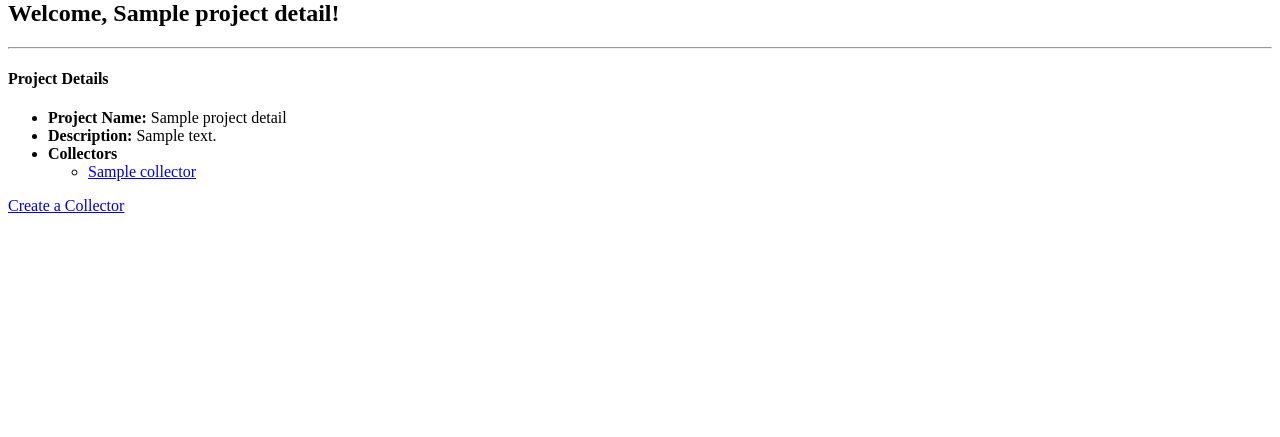
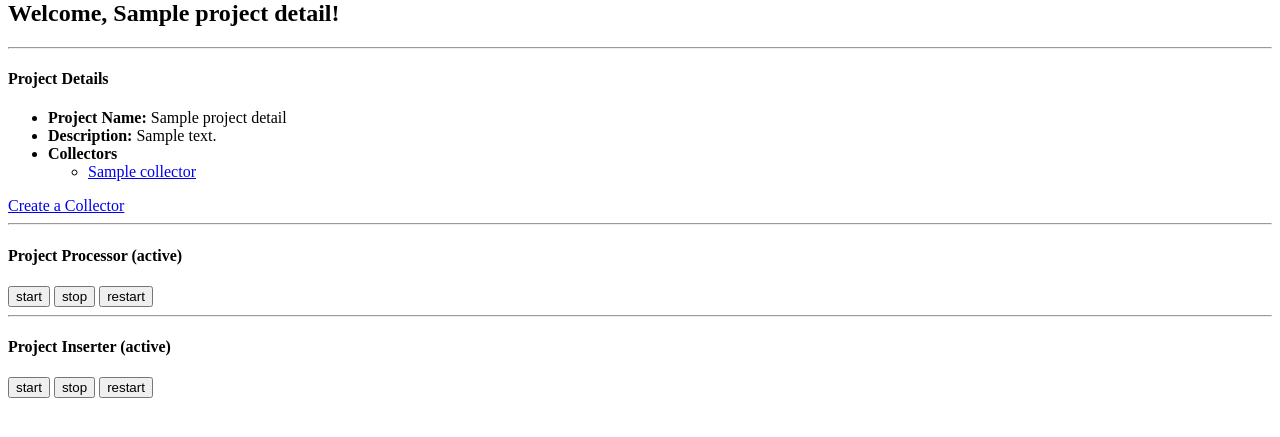
Before and after one commit to bitslabsyr/stack, a Flask app: template app/templates/home.html in a window 1280 px wide. Shown: the part 20-457 px from the top of the page. Run offline with Flask 2, Linux system fonts and the light colour scheme; the template is opened without the code that fills it: values that come from a table or form of the project are taken from there, most other values are stand-ins (such as "Sample title", 1, 10 or a date in 2020); parts of the project's set-up code (start-up, migrations or seed data) failed here and were passed over.

Commit message:
Processor and inserters working with Celery now too

```diff
--- a/app/forms.py
+++ b/app/forms.py
@@ -49,7 +49,7 @@ class NewCollectorForm(Form):
     # Terms
     terms = TextAreaField('Terms List', [Optional()])
 
-class CollectorControlForm(Form):
+class ProcessControlForm(Form):
     """
     A base class for collector start/stop/restart buttons
     """
--- a/app/templates/collector.html
+++ b/app/templates/collector.html
@@ -2,7 +2,7 @@
 {% block content %}
   <h2>{{ collector['collector_name'] }} ({{ active_status }})</h2>
   <br />
-  <form method="POST" action="/{{g.project['project_name']}}/{{collector['_id']}}" class="form">
+  <form method="POST" action="/collector_control/{{collector['_id']}}" class="form">
     {{ form.csrf_token }}
     <input type="submit" name="control" value="start">
     <input type="submit" name="control" value="stop">
--- a/app/templates/home.html
+++ b/app/templates/home.html
@@ -19,4 +19,22 @@
     {% endif %}
   </ul>
   <a href="{{url_for('new_collector')}}">Create a Collector</a>
+
+  <hr />
+  <h4>Project Processor ({{ processor_active_status }})</h4>
+  <form method="POST" action="/processor_control" class="form">
+    {{ processor_form.csrf_token }}
+    <input type="submit" name="control" value="start">
+    <input type="submit" name="control" value="stop">
+    <input type="submit" name="control" value="restart">
+  </form>
+
+  <hr />
+  <h4>Project Inserter ({{ inserter_active_status }})</h4>
+  <form method="POST" action="/inserter_control" class="form">
+    {{ inserter_form.csrf_token }}
+    <input type="submit" name="control" value="start">
+    <input type="submit" name="control" value="stop">
+    <input type="submit" name="control" value="restart">
+  </form>
 {% endblock %}
--- a/app/views.py
+++ b/app/views.py
@@ -7,7 +7,7 @@ from app import app
 from decorators import login_required, load_project
 from models import DB
 from controller import Controller
-from forms import LoginForm, CreateForm, NewCollectorForm, CollectorControlForm
+from forms import LoginForm, CreateForm, NewCollectorForm, ProcessControlForm
 
 @app.route('/')
 @app.route('/index')
@@ -85,14 +85,42 @@ def create():
             flash(resp['message'])
     return render_template('create.html', form=form)
 
-@app.route('/<project_name>/home')
+@app.route('/<project_name>/home', methods=['GET', 'POST'])
 @load_project
 @login_required
 def home(project_name):
     """
     Renders a project account's homepage
     """
-    return render_template('home.html', project_detail=g.project)
+    processor_form = ProcessControlForm(request.form)
+    inserter_form = ProcessControlForm(request.form)
+
+    # On submit controls the inserter
+    if request.method == 'POST' and inserter_form.validate():
+        command = request.form['insert']
+        c = Controller(
+            process='insert',
+            project=g.project,
+            network='twitter'
+        )
+        c.run(command)
+
+    # Loads processor active status
+    db = DB()
+    resp = db.check_worker_status(g.project['project_id'], 'process', module='twitter')
+    processor_active_status = resp['message']
+
+    # Loads inserter active status
+    resp = db.check_worker_status(g.project['project_id'], 'insert', module='twitter')
+    inserter_active_status = resp['message']
+
+    return render_template('home.html',
+                           project_detail=g.project,
+                           processor_active_status=processor_active_status,
+                           inserter_active_status=inserter_active_status,
+                           processor_form=processor_form,
+                           inserter_form=inserter_form)
+
 
 @app.route('/new_collector', methods=['GET', 'POST'])
 @load_project
@@ -169,7 +197,7 @@ def collector(project_name, collector_id):
     """
     Loads the detail / control page for a collector
     """
-    form = CollectorControlForm(request.form)
+    form = ProcessControlForm(request.form)
 
     # Loads collector info for the page
     db = DB()
@@ -180,8 +208,23 @@ def collector(project_name, collector_id):
     resp = db.check_worker_status(g.project['project_id'], 'collect', collector_id=collector_id)
     active_status = resp['message']
 
-    # On form submit controls the collector
-    if form.validate_on_submit():
+
+    return render_template('collector.html',
+        collector=collector,
+        active_status=active_status,
+        form=form
+    )
+
+@app.route('/collector_control/<collector_id>', methods=['POST'])
+@load_project
+def collector_control(collector_id):
+    """
+    POST control route for collector forms
+    """
+    collector_form = ProcessControlForm(request.form)
+
+    # On form submit controls the processor
+    if request.method == 'POST' and collector_form.validate():
         command = request.form['control']
         c = Controller(
             process='collect',
@@ -190,8 +233,46 @@ def collector(project_name, collector_id):
         )
         c.run(command)
 
-    return render_template('collector.html',
-        collector=collector,
-        active_status=active_status,
-        form=form
-    )
+    return redirect(url_for('collector',
+                            project_name=g.project['project_name'],
+                            collector_id=collector_id))
+
+@app.route('/processor_control', methods=['POST'])
+@load_project
+def processor_control():
+    """
+    POST control route for processor forms
+    """
+    processor_form = ProcessControlForm(request.form)
+
+    # On form submit controls the processor
+    if request.method == 'POST' and processor_form.validate():
+        command = request.form['control']
+        c = Controller(
+            process='process',
+            project=g.project,
+            network='twitter'
+        )
+        c.run(command)
+
+    return redirect(url_for('home', project_name=g.project['project_name']))
+
+@app.route('/inserter_control', methods=['POST'])
+@load_project
+def inserter_control():
+    """
+    POST control route for inserter forms
+    """
+    inserter_form = ProcessControlForm(request.form)
+
+    # On form submit controls the processor
+    if request.method == 'POST' and inserter_form.validate():
+        command = request.form['control']
+        c = Controller(
+            process='insert',
+            project=g.project,
+            network='twitter'
+        )
+        c.run(command)
+
+    return redirect(url_for('home', project_name=g.project['project_name']))
```
Also changed, not shown: app/controller.py (+19 -10 lines), app/models.py (+10 -6 lines), app/twitter/mongoBatchInsert.py (+8 -10 lines), app/twitter/preprocess.py (+21 -23 lines).
